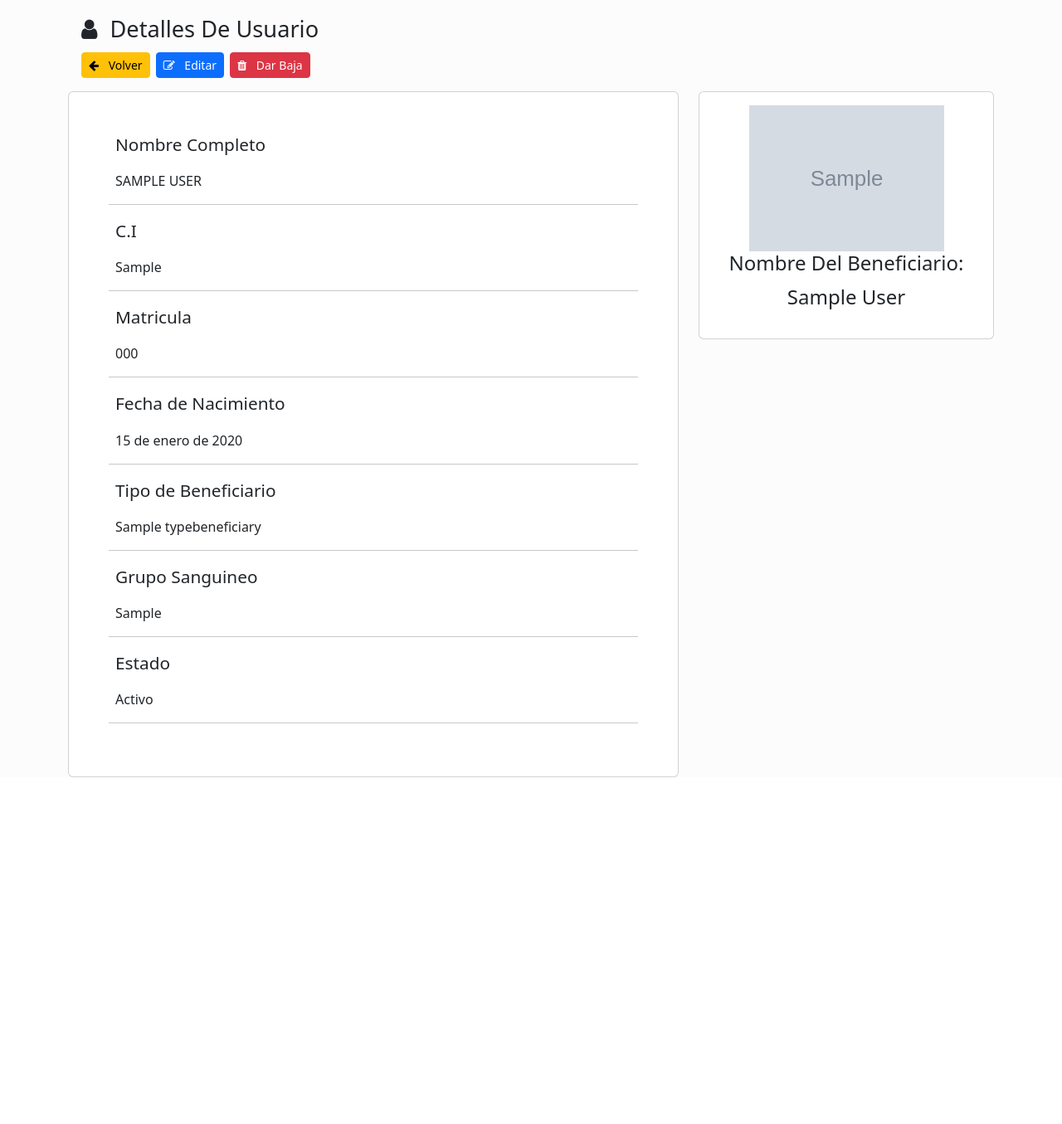
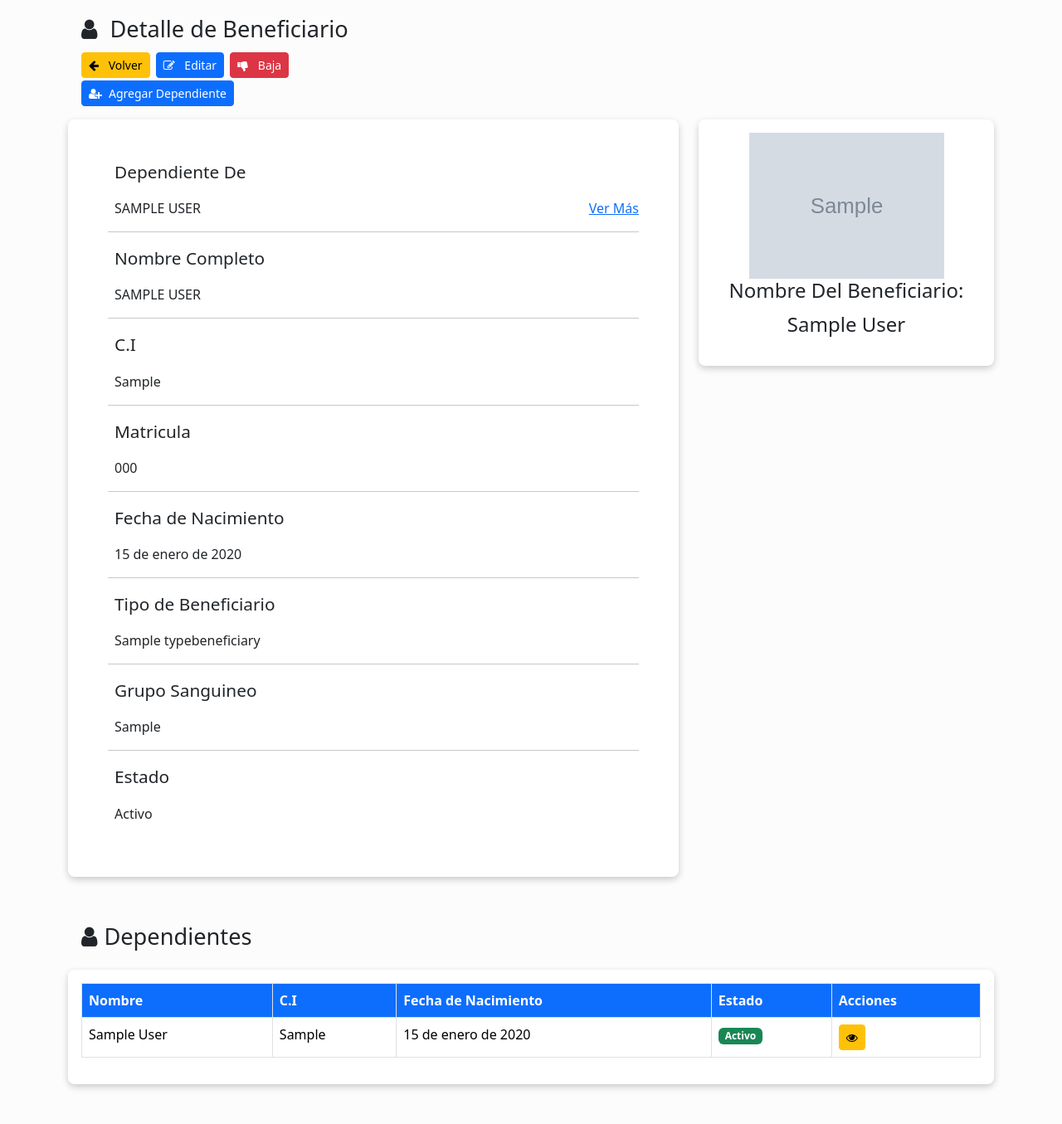
Before and after one commit to Andonny1up/ssu_carnet, a Django app: page /admin/beneficiaries/detail/1/ in a window 1280 px wide. Shown: the part 69-1424 px from the top of the page at 83% size. Before the commit the page ends 1006 px from the top, so only its background shows below. Run offline with Django 5.2, Linux system fonts and the light colour scheme; a user stored in the database is signed in; tables that the repository leaves empty hold one stand-in row (values such as "Sample post"); grey boxes marked "Sample" are stand-in pictures; some libraries are stand-ins or nearby versions.

Commit message:
beneficiaries dependents

```diff
--- a/admin_ssu/templates/admin_ssu/master.html
+++ b/admin_ssu/templates/admin_ssu/master.html
@@ -32,6 +32,11 @@
         .bg-navbar{
             background-color: var(--ligth-color);
             border-bottom: 0.1rem solid var(--gray-color);
+        }
+        .card{
+            border: none;
+            border-radius: 0.5rem;
+            box-shadow: 0 0.2rem 0.5rem rgba(0,0,0,0.2);
         }
         .dropdown-navbar .dropdown-menu{
             width: 225px;
@@ -169,7 +174,7 @@
     <header>
         {% include "admin_ssu/layouts/header.html" %}
     </header>
-    <main>
+    <main class="mb-5">
         {% block content %}
 
         {% endblock content %}
--- a/beneficiaries_ssu/templates/beneficiaries_ssu/beneficiaries/beneficiary_detail.html
+++ b/beneficiaries_ssu/templates/beneficiaries_ssu/beneficiaries/beneficiary_detail.html
@@ -1,15 +1,29 @@
 {% extends "admin_ssu/master.html" %}
 {% load static %}
+
+{% block title %} {{ title }} {% endblock title %}
+
 {% block content %}
 <div class="container">
     <div class="row">
         <div class="col">
             <h1 class="heading">
-                <i class="fa fa-user"></i> Detalles De Usuario
+                <i class="fa fa-user"></i> {{ title }}
                 <div class="mt-2">
                     <a href="{% url 'admin_ssu:bene_ssu:b_list' %}" class="btn btn-warning btn-sm"><i class="fa fa-arrow-left"></i> Volver</a>
                     <a href="{% url 'admin_ssu:bene_ssu:b_edit' beneficiary.id %}" class="btn btn-primary btn-sm"><i class="fa fa-edit"></i> Editar</a>
-                    <a href="#" class="btn btn-danger btn-sm" data-bs-toggle="modal" data-bs-target="#deleteModal"><i class="fa fa-trash"></i> Dar Baja</a>
+                    {% if beneficiary.is_active %}
+                    <a href="#" class="btn btn-danger btn-sm" data-bs-toggle="modal" data-bs-target="#deleteModal"><i class="fa fa-thumbs-down"></i> Baja</a>
+                    {% else %}
+                    <a href="#" class="btn btn-success btn-sm" data-bs-toggle="modal" data-bs-target="#activeModal"><i class="fa fa-thumbs-up"></i> Alta</a>
+                    {% endif %}
+                </div>
+                <div>
+                    {% if beneficiary.type_beneficiary.can_have_dependents %}
+                    <a href="{% url 'admin_ssu:bene_ssu:b_de_create' beneficiary.id %}" class="btn btn-primary btn-sm">
+                        <i class="fa fa-user-plus"></i>Agregar Dependiente
+                    </a>
+                    {% endif %}
                 </div>
             </h1>
         </div>
@@ -31,6 +45,17 @@
         <div class="col-12 col-md-7 col-lg-8">
             <div class="card">
                 <div class="card-body p-5">
+                    {% if beneficiary.beneficiary_d %}
+                    <div class="panel-view">
+                        <p>Dependiente De</p>
+                        <p class="d-flex justify-content-between">
+                            <span>{{ beneficiary.beneficiary_d.first_name |upper }} {{ beneficiary.beneficiary_d.last_name |upper }}</span>
+                            <a href="{% url 'admin_ssu:bene_ssu:b_detail' beneficiary.beneficiary_d.id %}" class="">Ver Más</a>
+                        </p>
+
+                    </div>
+                    <hr>
+                    {% endif %}
                     <div class="panel-view">
                         <p>Nombre Completo</p>
                         <p>{{ beneficiary.first_name |upper }} {{ beneficiary.last_name |upper }}</p>
@@ -70,7 +95,6 @@
                         {% else %}
                             <p>Inactivo</p>
                         {% endif %}
-                        <hr>
                     </div>
                     {% comment %} <div class="panel-view">
                         <p>Roles</p>
@@ -82,24 +106,89 @@
             </div>
         </div>
     </div>
+    <div class="row mt-5">
+        <div class="col">
+            {% if dependents %}
+            <h3 class="heading"><i class="fa fa-user"></i>Dependientes</h3>
+            <div class="card mt-3">
+                <div class="card-body">
+
+                    <div class="table-responsive">
+                        <table class="table table-hover table-bordered">
+                            <thead>
+                                <tr>
+                                    <th class="text-bg-primary">Nombre</th>
+                                    <th class="text-bg-primary" >C.I</th>
+                                    <th class="text-bg-primary" >Fecha de Nacimiento</th>
+                                    <th class="text-bg-primary">Estado</th>
+                                    <th class="text-bg-primary">Acciones</th>
+                                </tr>
+                            </thead>
+                            <tbody>
+                                {% for dependent in dependents %}
+                                <tr>
+                                    <td>{{ dependent.first_name }} {{ dependent.last_name }}</td>
+                                    <td>{{ dependent.dni }}</td>
+                                    <td>{{ dependent.date_of_birth }}</td>
+                                    <td>
+                                        {% if dependent.is_active %}
+                                            <span class="badge bg-success">Activo</span>
+                                        {% else %}
+                                            <span class="badge bg-danger">Inactivo</span>
+                                        {% endif %}
+                                    </td>
+                                    <td>
+                                        <a href="{% url 'admin_ssu:bene_ssu:b_detail' dependent.id %}" class="btn btn-warning btn-sm"><i class="fa fa-eye"></i></a>
+                                    </td>
+                                </tr>
+                                {% endfor %}
+                            </tbody>
+                        </table>
+                    </div>
+                </div>
+            </div>
+            {% endif %}
+        </div>
+    </div>
 </div>
 <!-- Modal -->
 <div class="modal fade" id="deleteModal" tabindex="-1" aria-labelledby="deleteModalLabel" aria-hidden="true">
     <div class="modal-dialog">
       <div class="modal-content">
-        <div class="modal-header my-bg-danger" data-bs-theme="dark">
-          <h1 class="modal-title fs-5" id="deleteModalLabel"> <i class="fa fa-trash"></i> Eliminar</h1>
+        <div class="modal-header text-bg-danger" data-bs-theme="dark">
+          <h1 class="modal-title fs-5" id="deleteModalLabel"> <i class="fa fa-trash"></i> Dar De Baja</h1>
           <button type="button" class="btn-close" data-bs-dismiss="modal" aria-label="Close"></button>
         </div>
         <div class="modal-body">
-            <p>¿Está seguro de eliminar este usuario?</p>
+            <p>¿Está seguro de que desea dar de baja a este beneficiario ?</p>
         </div>
         <div class="modal-footer">
           <button type="button" class="btn btn-gray" data-bs-dismiss="modal">Cancelar</button>
-          {% comment %} <form action="{% url 'admin_ssu:delete_user' user.id %}" method="POST" id="deleteForm">
+        <form action="{% url 'admin_ssu:bene_ssu:toggle_b_active' user.id %}" method="POST" id="deleteForm">
             {% csrf_token %}
-            <button type="submit" class="btn my-btn-danger">Eliminar</button>
-        </form> {% endcomment %}
+            <button type="submit" class="btn btn-danger">Confirmar Baja</button>
+        </form>
+        </div>
+      </div>
+    </div>
+</div>
+<!-- Modal -->
+<div class="modal fade" id="activeModal" tabindex="-1" aria-labelledby="deleteModalLabel" aria-hidden="true">
+    <div class="modal-dialog">
+      <div class="modal-content">
+        <div class="modal-header text-bg-success" data-bs-theme="dark">
+          <h1 class="modal-title fs-5" id="deleteModalLabel"> <i class="fa fa-trash"></i> Dar De Alta</h1>
+          <button type="button" class="btn-close" data-bs-dismiss="modal" aria-label="Close"></button>
+        </div>
+        <div class="modal-body">
+            <p>¿Está seguro de que desea dar de Alta a este beneficiario ?</p>
+        </div>
+        <div class="modal-footer">
+          <button type="button" class="btn btn-gray" data-bs-dismiss="modal">Cancelar</button>
+        <form action="{% url 'admin_ssu:bene_ssu:toggle_b_active' user.id %}" method="POST" id="deleteForm">
+            {% csrf_token %}
+            <button type="submit" class="btn btn-success">Confirmar Alta</button>
+        </form>
         </div>
       </div>
     </div>
--- a/beneficiaries_ssu/urls.py
+++ b/beneficiaries_ssu/urls.py
@@ -14,5 +14,9 @@ urlpatterns = [
     path("beneficiaries/create/", views.BeneficiaryCreateView.as_view(), name="b_create"),
     path("beneficiaries/edit/<int:pk>/", views.BeneficiaryEditView.as_view(), name="b_edit"),
     path("beneficiaries/detail/<int:pk>/", views.BeneficiaryDetailView.as_view(), name="b_detail"),
+    path('beneficiary/toggle_active/<int:pk>/', views.toggle_beneficiary_active, name='toggle_b_active'),
+
+    # Dependents
+    path("beneficiaries/dependents/create/<int:pk>/", views.DependentCreateView.as_view(), name="b_de_create"),
 
 ]
--- a/beneficiaries_ssu/views.py
+++ b/beneficiaries_ssu/views.py
@@ -1,5 +1,7 @@
-from django.shortcuts import render, redirect
+from django.shortcuts import render, redirect, reverse, get_object_or_404
 from django.contrib.auth.mixins import LoginRequiredMixin
+from django.contrib import messages
+from django.contrib.auth.decorators import login_required
 
 from django.views import View
 from django.views.generic import ListView, DetailView
@@ -145,4 +147,121 @@ class BeneficiaryDetailView(LoginRequiredMixin, DetailView):
     def get_context_data(self, **kwargs):
         context = super().get_context_data(**kwargs)
         context['title'] = 'Detalle de Beneficiario'
+        context['dependents'] = Beneficiary.objects.filter(beneficiary_d=self.object.id)
         return context
+
+
+@login_required
+def toggle_beneficiary_active(request, pk):
+    beneficiary = get_object_or_404(Beneficiary, pk=pk)
+    beneficiary.is_active = not beneficiary.is_active
+    beneficiary.save()
+
+    if beneficiary.is_active:
+        messages.success(request, 'El beneficiario ha sido activado.')
+    else:
+        messages.success(request, 'El beneficiario ha sido desactivado.')
+
+    return redirect(reverse('admin_ssu:bene_ssu:b_list')) # si necesitamos argumentos:: args=[beneficiary.id])
+
+
+# Dependents
+class DependentCreateView(LoginRequiredMixin, CreateView):
+    model = Beneficiary
+    form_class = BeneficiaryForm
+    template_name = 'beneficiaries_ssu/beneficiaries/beneficiary_add_edit.html'
+
+    def get_success_url(self):
+        return reverse('admin_ssu:bene_ssu:b_detail', args=[self.object.beneficiary_d.id])
+
+    def get_context_data(self, **kwargs):
+        context = super().get_context_data(**kwargs)
+        context['title'] = 'Crear Dependiente'
+        return context
+
+    def form_valid(self, form):
+        beneficiary = form.instance
+        beneficiary.beneficiary_d = Beneficiary.objects.get(id=self.kwargs['pk'])
+        beneficiary.created_by = self.request.user
+
+        # generar  m_code
+        initials_first_name = beneficiary.first_name[0:1].upper()
+        initials_last_name = ''.join([x[0].upper() for x in beneficiary.last_name.split()])
+        full_initials = initials_last_name + initials_first_name
+        birth_day = beneficiary.date_of_birth.strftime('%d')
+        birth_month = beneficiary.date_of_birth.strftime('%m')
+        birth_year = beneficiary.date_of_birth.strftime('%y')
+
+        m_code = birth_year + '-' + birth_month + birth_day + '-' + full_initials
+
+        # comprobar si el codigo ya existe
+        existings_b = Beneficiary.objects.filter(m_code__startswith=m_code)
+        if existings_b.exists():
+            m_code = m_code + str(existings_b.count())
+
+        beneficiary.m_code = m_code
+        return super().form_valid(form)
+
+    # def get_initial(self):
+    #     initial = super().get_initial()
+    #     initial['type_beneficiary'] = TypeBeneficiary.objects.get(name='Dependiente').pk
+    #     return initial
+
+    def get_form(self, form_class=None):
+        form = super().get_form(form_class)
+        form.fields.pop('type_beneficiary')
+    #     dob = form.initial['date_of_birth']
+    #     form.initial['date_of_birth'] = dob.strftime('%Y-%m-%d')
+    #     form.fields['date_of_birth'].widget = forms.DateInput(attrs={'class':'form-control','type': 'date'})
+        return form
+
+
+# class DependentEditView(LoginRequiredMixin, UpdateView):
+#     model = Beneficiary
+#     form_class = BeneficiaryForm
+#     template_name = 'beneficiaries_ssu/beneficiaries/beneficiary_add_edit.html'
+#     success_url = reverse_lazy('admin_ssu:bene_ssu:b_list')
+
+#     def get_context_data(self, **kwargs):
+#         context = super().get_context_data(**kwargs)
+#         context['title'] = 'Editar Dependiente'
+#         return context
+
+#     def get_form(self, form_class=None):
+#         form = super().get_form(form_class)
+#         form.fields.pop('type_beneficiary')
+#         dob = form.initial['date_of_birth']
+#         form.initial['date_of_birth'] = dob.strftime('%Y-%m-%d')
+#         form.fields['date_of_birth'].widget = forms.DateInput(attrs={'class':'form-control','type': 'date'})
+#         return form
+
+#     def form_valid(self, form):
+#         form.instance.updated_by = self.request.user
+#         return super().form_valid(form)
+
+
+# carnets
+class CarnetCreateView(LoginRequiredMixin, CreateView):
+    model = Carnet
+    fields = ['date_of_issue','date_of_expiration']
+    template_name = 'beneficiaries_ssu/carnets/carnet_add.html'
+
+    def get_success_url(self):
+        return reverse('admin_ssu:bene_ssu:b_detail', args=[self.object.beneficiary.id])
+
+    def get_context_data(self, **kwargs):
+        context = super().get_context_data(**kwargs)
+        context['title'] = 'Crear Carnet'
+        return context
+
+    def form_valid(self, form):
+        carnet = form.instance
+        carnet.beneficiary = Beneficiary.objects.get(id=self.kwargs['pk'])
+        carnet.created_by = self.request.user
+        return super().form_valid(form)
+
+    def get_initial(self):
+        initial = super().get_initial()
+        initial['date_of_issue'] = date.today()
+        initial['date_of_expiration'] = date.today() + timedelta(days=365)
+        return initial
```
Also changed, not shown: beneficiaries_ssu/templates/beneficiaries_ssu/beneficiaries/beneficiary_list.html (+8 -6 lines), beneficiaries_ssu/models.py (line endings or trailing spaces).
